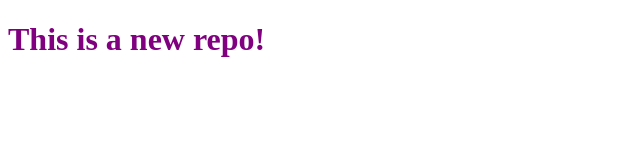
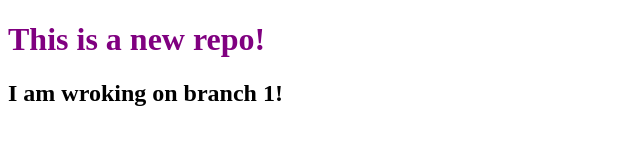
Before and after one commit to shakirafride/localRepo, a plain HTML site: page index.html in a window 1280 px wide. Shown: the whole page, without its empty margins (0-640 px from the left). Drawn offline with Linux system fonts and the light colour scheme.

Commit message:
feacture1

```diff
--- a/index.html
+++ b/index.html
@@ -8,5 +8,6 @@
 </head>
 <body>
     <h1>This is a new repo!</h1>
+    <h2>I am wroking on branch 1!</h2>
 </body>
 </html>
```
